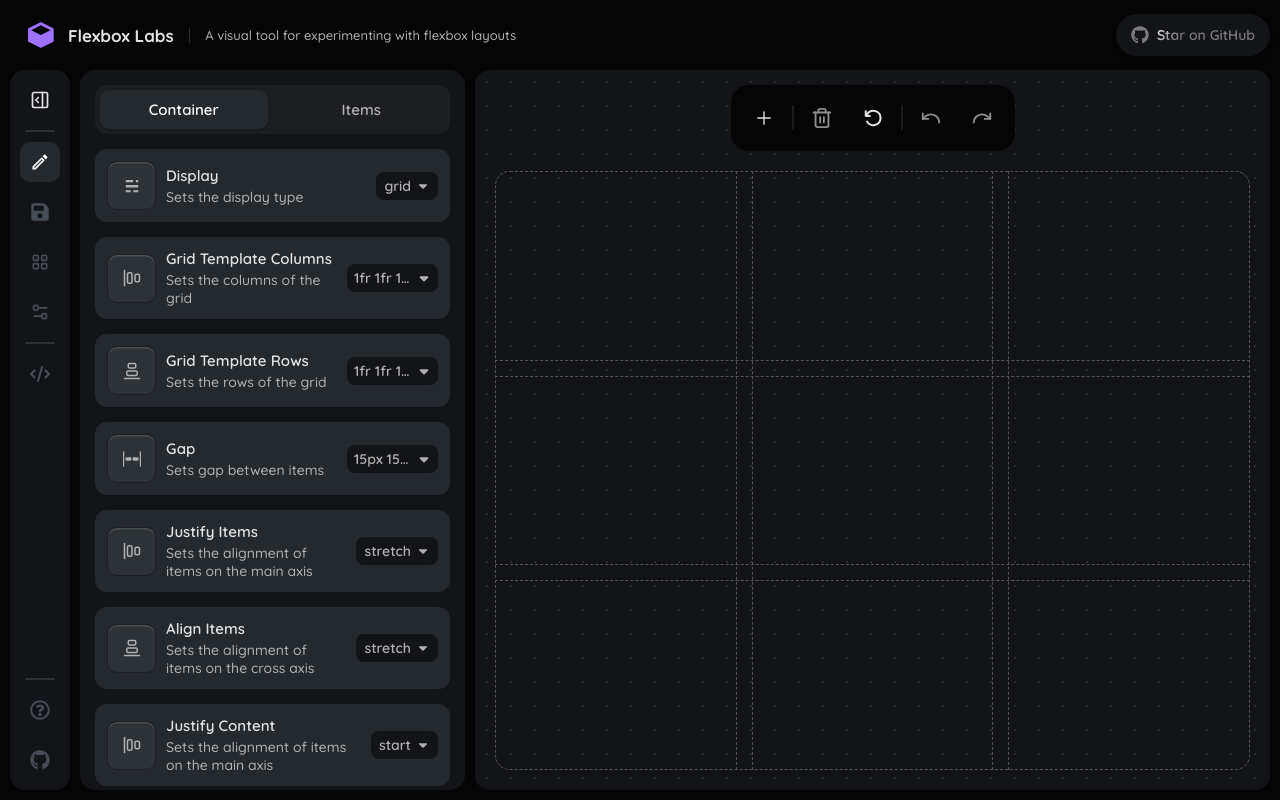
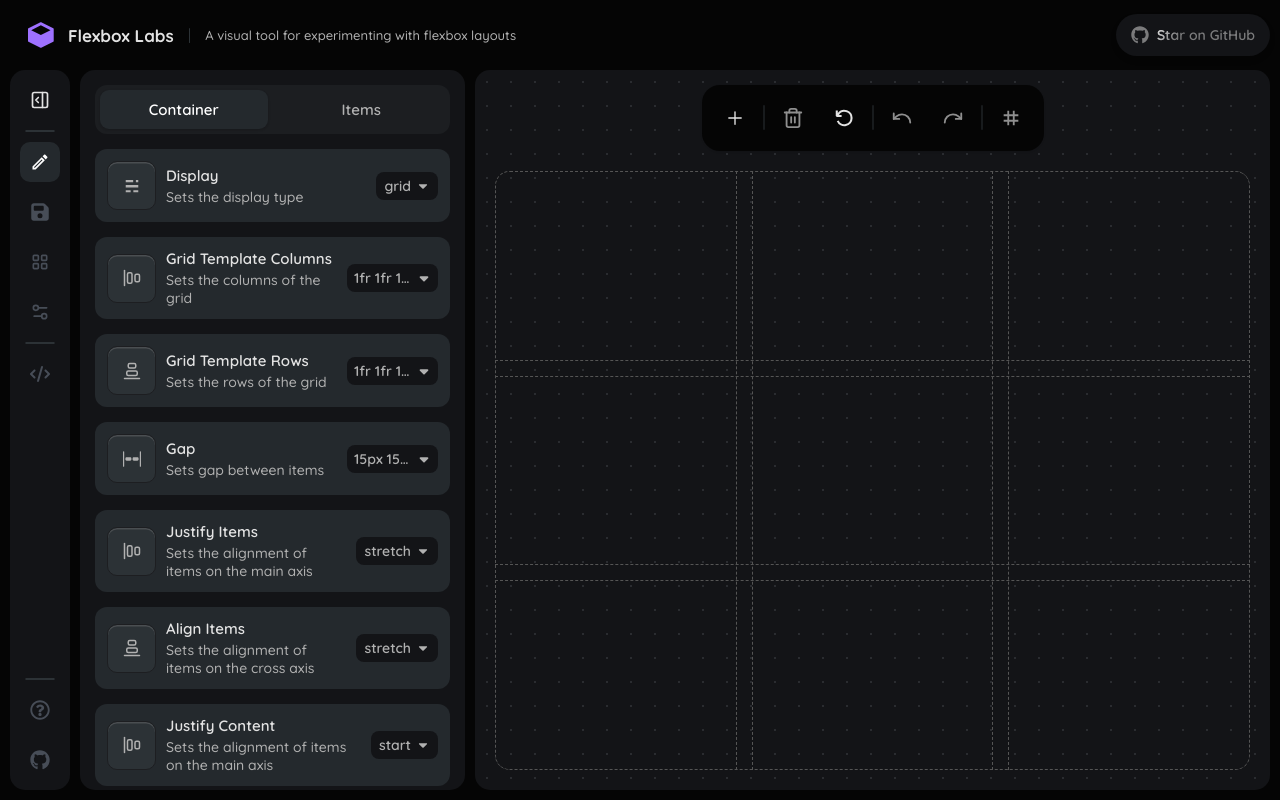
Before and after one commit to Gumbexrana/FlexboxLabs, a Next.js app: page /grid in a window 1280 px wide. Built offline with nearby package versions, Linux system fonts and the light colour scheme.

Commit message:
feat(GridToolbar): add toggle for grid lines visibility

```diff
--- a/app/_components/Pages/Grid/GridToolbar/GridToolbar.tsx
+++ b/app/_components/Pages/Grid/GridToolbar/GridToolbar.tsx
@@ -5,6 +5,7 @@ import Toolbar, { ToolbarDivider } from "../../../Playground/Toolbar/Toolbar";
 import ToolbarBtn from "../../../Playground/Toolbar/ToolbarBtn/ToolbarBtn";
 import { getOS } from "@/app/_helpers/helpers";
 import { useGrid } from "@/app/_hooks/useGrid";
+import { MdGrid3X3 } from "react-icons/md";
 
 export default function FlexboxToolbar() {
    const {
@@ -12,6 +13,8 @@ export default function FlexboxToolbar() {
       removeItem,
       resetContainer,
       selectedItems,
+      toggleGridLines,
+      gridLines,
       undo,
       redo,
       canUndo,
@@ -71,6 +74,16 @@ export default function FlexboxToolbar() {
          >
             <LuRedo />
          </ToolbarBtn>
+
+         <ToolbarDivider />
+
+         <ToolbarBtn
+            value="Grid Lines"
+            onClick={toggleGridLines}
+            inActive={!gridLines}
+         >
+            <MdGrid3X3 />
+         </ToolbarBtn>
       </Toolbar>
    );
 }
--- a/app/_components/Playground/Toolbar/ToolbarBtn/ToolbarBtn.module.scss
+++ b/app/_components/Playground/Toolbar/ToolbarBtn/ToolbarBtn.module.scss
@@ -25,6 +25,10 @@
       color: var(--color-disabled);
    }
 
+   &.inactive {
+      color: var(--color-disabled);
+   }
+
    &.delete {
       color: var(--red);
    }
@@ -37,4 +41,14 @@
       margin-right: -0.5rem;
       color: var(--text-primary);
    }
+
+   .active {
+      position: absolute;
+      right: .5rem;
+      top: .5rem;
+      height: 5px;
+      width: 5px;
+      border-radius: 50%;
+      background: var(--color-primary);
+   }
 }
--- a/app/_components/Playground/Toolbar/ToolbarBtn/ToolbarBtn.tsx
+++ b/app/_components/Playground/Toolbar/ToolbarBtn/ToolbarBtn.tsx
@@ -12,6 +12,7 @@ interface Props {
    onClick?: () => void;
    type?: string;
    disabled?: boolean;
+   inActive?: boolean;
    alert?: boolean;
    value?: string;
 }
@@ -21,6 +22,7 @@ function ToolbarBtn({
    shortcut,
    onClick,
    disabled = false,
+   inActive = false,
    alert = false,
    value = "",
    type,
@@ -39,6 +41,7 @@ function ToolbarBtn({
 
    let className = styles.toolbar__btn;
    if (disabled) className += " " + styles.disabled;
+   if (inActive) className += " " + styles.inactive;
    if (type === "delete" && !disabled) className += " " + styles.delete;
 
    return (
--- a/app/_hooks/useGrid.ts
+++ b/app/_hooks/useGrid.ts
@@ -21,6 +21,8 @@ import {
    toggleAllSelected,
    toggleSelected,
    undoGrid,
+   toggleGridLines,
+   selectGridLines,
 } from "../_lib/features/grid/gridSlice";
 import { Grid, GridContainer, GridItemStyle } from "../_lib/types/grid";
 import useSettings from "./useSettings";
@@ -31,6 +33,7 @@ export const useGrid = () => {
    const items = useSelector(selectItems);
    const container = useSelector(selectContainer);
    const selectedItems = useSelector(selectSelectedItems);
+   const gridLines = useSelector(selectGridLines);
    const canUndo = useSelector(selectCanUndoGrid);
    const canRedo = useSelector(selectCanRedoGrid);
    const grid = useSelector(selectGrid);
@@ -112,11 +115,16 @@ export const useGrid = () => {
       dispatch(redoGrid());
    }, [dispatch]);
 
+   const handleToggleGridLines = useCallback(() => {
+      dispatch(toggleGridLines());
+   }, [dispatch]);
+
    return {
       grid,
       items,
       container,
       selectedItems,
+      gridLines,
       canUndo,
       canRedo,
       setGrid: handleSetGrid,
@@ -131,6 +139,7 @@ export const useGrid = () => {
       toggleAllSelected: handleToggleAllSelected,
       clearSelected: handleClearSelected,
       resetContainer: handleResetContainer,
+      toggleGridLines: handleToggleGridLines,
       undo: handleUndo,
       redo: handleRedo,
    };
--- a/app/_lib/features/grid/gridSlice.ts
+++ b/app/_lib/features/grid/gridSlice.ts
@@ -44,6 +44,7 @@ const initialState: GridState = {
    items: [],
    container: defaultContainer,
    selectedItems: [],
+   gridLines: false,
 };
 
 export const gridSlice = createSlice({
@@ -145,6 +146,9 @@ export const gridSlice = createSlice({
       resetContainer: () => {
          return initialState;
       },
+      toggleGridLines: (state) => {
+         state.gridLines = !state.gridLines;
+      },
    },
 });
 
@@ -161,6 +165,7 @@ export const {
    toggleAllSelected,
    clearSelected,
    resetContainer,
+   toggleGridLines,
 } = gridSlice.actions;
 
 const gridReducer = enableHistory(gridSlice.reducer, "grid", [
@@ -176,6 +181,8 @@ export const selectContainer = (state: RootState) =>
    state.grid.present.container;
 export const selectSelectedItems = (state: RootState) =>
    state.grid.present.selectedItems;
+export const selectGridLines = (state: RootState) =>
+   state.grid.present.gridLines;
 export const selectCanUndoGrid = (state: RootState) => canUndo(state.grid);
 export const selectCanRedoGrid = (state: RootState) => canRedo(state.grid);
 
--- a/app/_lib/types/grid.ts
+++ b/app/_lib/types/grid.ts
@@ -41,6 +41,7 @@ export interface GridState {
    items: GridItem[];
    container: GridContainer;
    selectedItems: number[];
+   gridLines: boolean;
 }
 
 export interface Grid {
```
